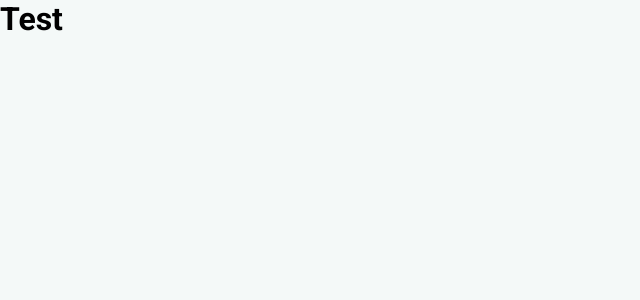
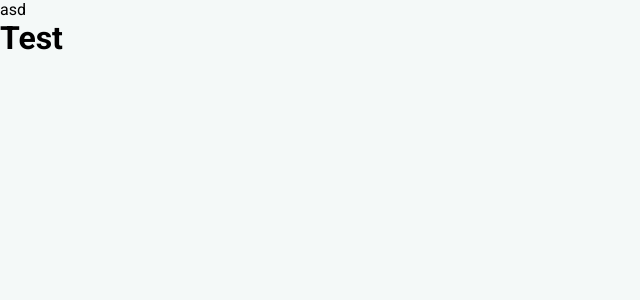
Before and after one commit to posop1/web-news, a Next.js app: page / in a window 1280 px wide. Shown: the top 300 px of the page, without its empty margins (0-640 px from the left). Built offline with nearby package versions, Linux system fonts and the light colour scheme.

Commit message:
add sidebar component

```diff
--- /dev/null
+++ b/components/SideBar/index.tsx
@@ -0,0 +1,9 @@
+import s from './SideBar.module.scss'
+
+interface SideBarProps {}
+
+const SideBar: React.FC<SideBarProps> = () => {
+  return <div className={s.sidebar}>asd</div>
+}
+
+export default SideBar
--- a/layouts/Layout.tsx
+++ b/layouts/Layout.tsx
@@ -1,4 +1,5 @@
 import Head from 'next/head'
+import SideBar from '../components/SideBar'
 import s from '../styles/app.module.scss'
 
 interface LayoutProps {
@@ -20,7 +21,10 @@ const Layout: React.FC<LayoutProps> = ({ children, title }) => {
           content="width=device-width, initial-scale=1"
         />
       </Head>
-      <div className={s.app}>{children}</div>
+      <div className={s.app}>
+        <SideBar />
+        {children}
+      </div>
     </>
   )
 }
```
Also changed, not shown: components/SideBar/SideBar.module.scss (added).
